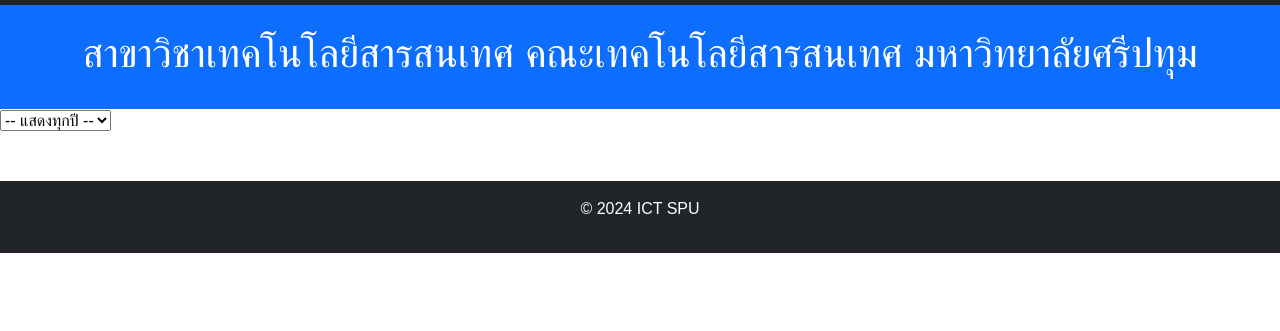
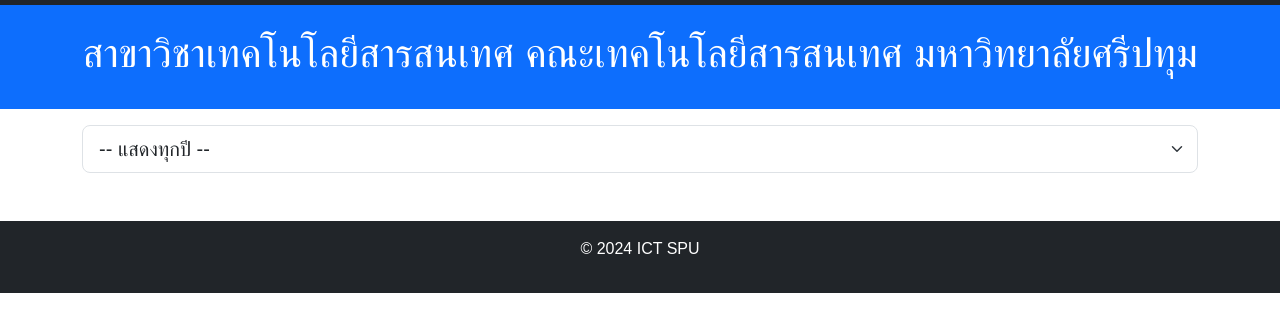
Before and after one commit to ThePopPy/ICTDeptSPU, a plain HTML site: page index.html in a window 1280 px wide. Shown: the part 51-382 px from the top of the page. Drawn offline with nearby package versions, Linux system fonts and the light colour scheme; no server answers.

Commit message:
Update index.html

```diff
--- a/index.html
+++ b/index.html
@@ -42,9 +42,11 @@
     </header>
 
     <!-- Body -->
-    <select id="year-filter">
-      <option value="all">-- แสดงทุกปี --</option>
-    </select>
+    <div class="container mt-3">
+        <select id="year-filter" class="form-select form-select-lg">
+          <option value="all">-- แสดงทุกปี --</option>
+        </select>
+    </div>
     <div class="container my-4">
         <table class="table table-bordered">
             <thead>
```
